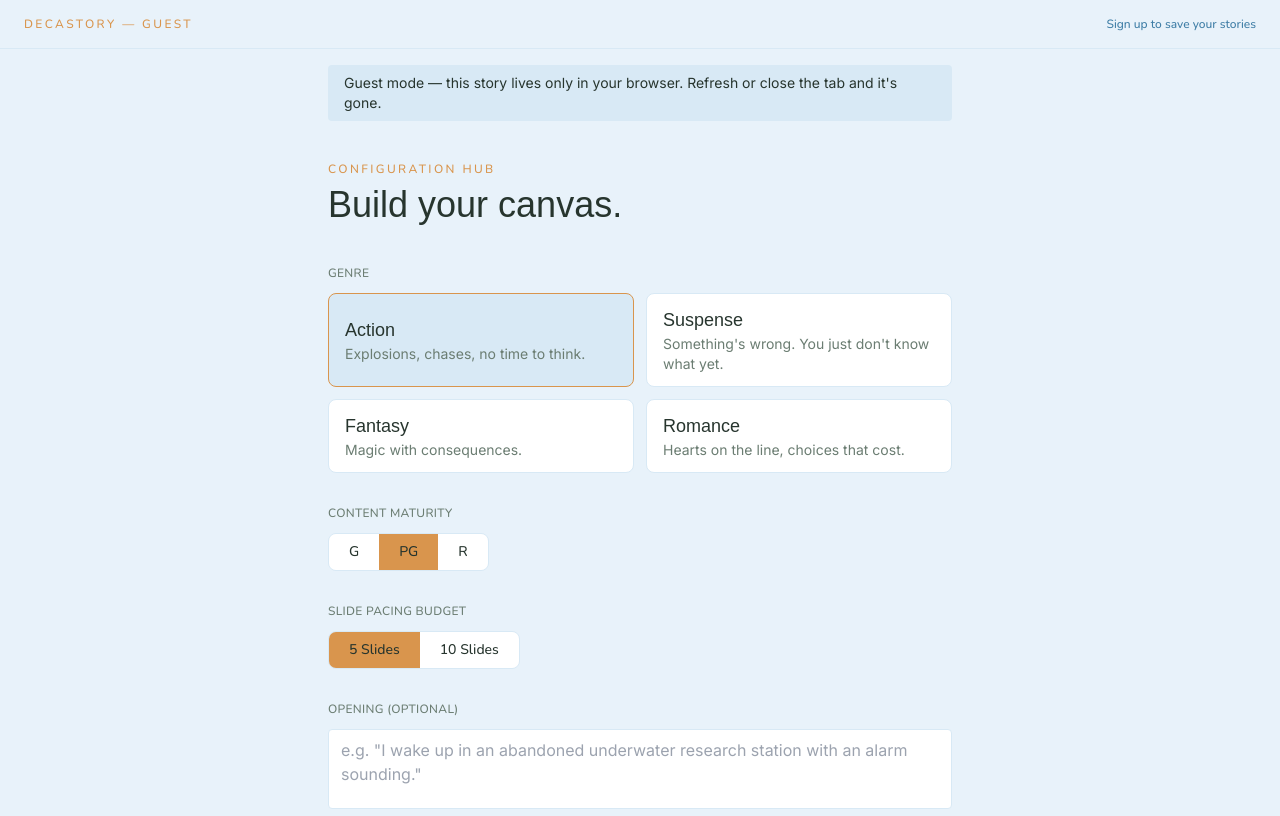
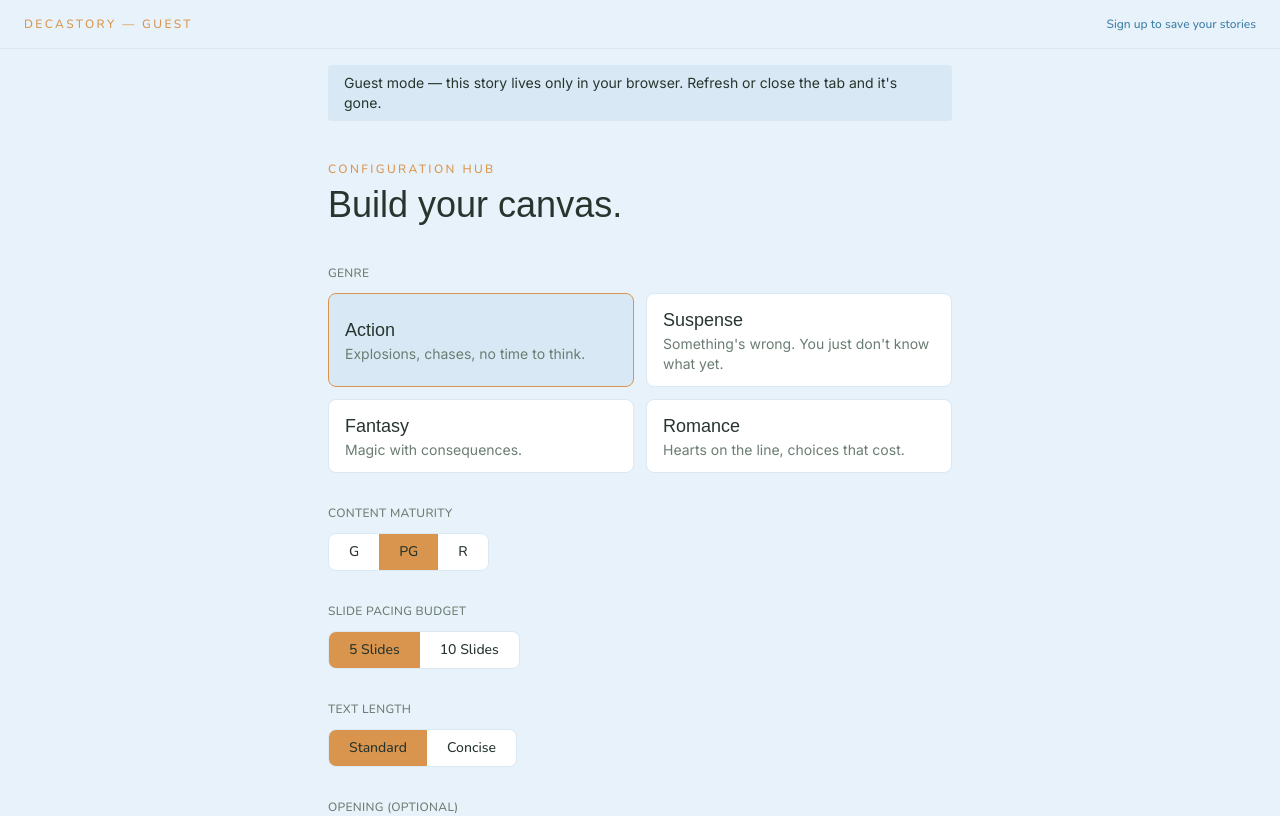
Before and after one commit to ashtheflash1212/decastory, a Next.js app: page /guest in a window 1280 px wide. Shown: the top 816 px of the page. Built offline with nearby package versions, Linux system fonts and the light colour scheme; a web font is replaced by a local one.

Commit message:
Add concise text length option and choice callbacks

```diff
--- a/app/api/guest/slide/route.ts
+++ b/app/api/guest/slide/route.ts
@@ -26,6 +26,7 @@ export async function POST(req: NextRequest) {
     genre,
     maturity_rating,
     slide_budget,
+    prose_length,
     seed_prompt,
     karma_vector,
     history,
@@ -34,11 +35,14 @@ export async function POST(req: NextRequest) {
     genre: string;
     maturity_rating: MaturityRating;
     slide_budget: 5 | 10;
+    prose_length?: "concise" | "standard";
     seed_prompt: string | null;
     karma_vector: KarmaVector;
-    history: { slide_number: number; prose: string }[];
+    history: { slide_number: number; prose: string; chosen_text?: string | null }[];
     last_choice: Choice | null;
   } = body;
+
+  const proseLength: "concise" | "standard" = prose_length === "concise" ? "concise" : "standard";
 
   if (!genre || !["G", "PG", "R"].includes(maturity_rating) || ![5, 10].includes(slide_budget)) {
     return NextResponse.json({ error: "Invalid story configuration." }, { status: 400 });
@@ -56,13 +60,13 @@ export async function POST(req: NextRequest) {
   const phase = computePhase(nextSlideNumber, slide_budget);
   const forcedStatCheck = maybeForceStatCheck(karma, nextSlideNumber, slide_budget);
 
-  const systemPrompt = buildSystemPrompt(genre, maturity_rating, slide_budget);
+  const systemPrompt = buildSystemPrompt(genre, maturity_rating, slide_budget, proseLength);
   const userPrompt = buildUserPrompt({
     slideNumber: nextSlideNumber,
     totalBudget: slide_budget,
     phase,
     karma,
-    history: priorSlides as any, // only slide_number/prose are read — full SlideRecord shape isn't needed here
+    history: priorSlides,
     lastChoiceText,
     seedPrompt: seed_prompt ?? null,
     forcedStatCheck,
--- a/app/api/stories/route.ts
+++ b/app/api/stories/route.ts
@@ -23,7 +23,8 @@ export async function POST(req: NextRequest) {
   }
 
   const body = await req.json();
-  const { genre, maturity_rating, slide_budget, seed_prompt } = body;
+  const { genre, maturity_rating, slide_budget, seed_prompt, prose_length } = body;
+  const proseLength = ["concise", "standard"].includes(prose_length) ? prose_length : "standard";
 
   if (!genre || !["G", "PG", "R"].includes(maturity_rating) || ![5, 10].includes(slide_budget)) {
     return NextResponse.json({ error: "Invalid story configuration." }, { status: 400 });
@@ -36,6 +37,7 @@ export async function POST(req: NextRequest) {
       genre,
       maturity_rating,
       slide_budget,
+      prose_length: proseLength,
       seed_prompt: seed_prompt || null,
       title: "Untitled Story",
       karma_vector: { prudence: 0, force: 0, subtlety: 0, genre_axis: 0 },
--- a/components/ConfigHub.tsx
+++ b/components/ConfigHub.tsx
@@ -17,6 +17,7 @@ export default function ConfigHub({
   const [genre, setGenre] = useState(GENRES[0].id);
   const [rating, setRating] = useState<"G" | "PG" | "R">("PG");
   const [budget, setBudget] = useState<5 | 10>(5);
+  const [proseLength, setProseLength] = useState<"concise" | "standard">("standard");
   const [seed, setSeed] = useState("");
   const [loading, setLoading] = useState(false);
   const [error, setError] = useState<string | null>(null);
@@ -35,6 +36,7 @@ export default function ConfigHub({
           genre,
           maturity_rating: rating,
           slide_budget: budget,
+          prose_length: proseLength,
           seed_prompt: useRandom ? null : seed.trim() || null,
         }),
       });
@@ -138,6 +140,26 @@ export default function ConfigHub({
         </p>
       </section>
 
+      <section className="mb-8">
+        <h2 className="font-mech text-xs uppercase tracking-wide text-muted mb-3">Text Length</h2>
+        <div className="inline-flex rounded-lg border border-surface2 overflow-hidden">
+          {(["standard", "concise"] as const).map((p) => (
+            <button
+              key={p}
+              onClick={() => setProseLength(p)}
+              className={`px-5 py-2 font-mech text-sm capitalize ${
+                proseLength === p ? "bg-brass text-ink" : "bg-surface text-ink hover:bg-surface2"
+              }`}
+            >
+              {p}
+            </button>
+          ))}
+        </div>
+        <p className="text-sm text-muted mt-1">
+          {proseLength === "concise" ? "Shorter, punchier prose per slide" : "Fuller prose per slide"}
+        </p>
+      </section>
+
       <section className="mb-10">
         <h2 className="font-mech text-xs uppercase tracking-wide text-muted mb-3">Opening</h2>
         <textarea
--- a/components/GuestPlay.tsx
+++ b/components/GuestPlay.tsx
@@ -15,6 +15,7 @@ type GuestSlide = {
   prose: string;
   choices: Choice[];
   narrative_phase: string;
+  chosen_text?: string | null;
 };
 
 export default function GuestPlay() {
@@ -22,6 +23,7 @@ export default function GuestPlay() {
   const [genre, setGenre] = useState(GENRES[0].id);
   const [rating, setRating] = useState<"G" | "PG" | "R">("PG");
   const [budget, setBudget] = useState<5 | 10>(5);
+  const [proseLength, setProseLength] = useState<"concise" | "standard">("standard");
   const [seed, setSeed] = useState("");
 
   const [slides, setSlides] = useState<GuestSlide[]>([]);
@@ -51,16 +53,20 @@ export default function GuestPlay() {
           genre,
           maturity_rating: rating,
           slide_budget: budget,
+          prose_length: proseLength,
           seed_prompt: seed.trim() || null,
           karma_vector: karma,
-          history: slides.map((s) => ({ slide_number: s.slide_number, prose: s.prose })),
+          history: slides.map((s) => ({ slide_number: s.slide_number, prose: s.prose, chosen_text: s.chosen_text })),
           last_choice: lastChoice,
         }),
       });
       const data = await res.json();
       if (!res.ok) throw new Error(data.error);
 
-      setSlides((prev) => [...prev, data.slide]);
+      setSlides((prev) => [
+        ...prev.map((s, i) => (i === prev.length - 1 ? { ...s, chosen_text: lastChoice?.text ?? null } : s)),
+        data.slide,
+      ]);
       setKarma(data.karma_vector);
       if (data.is_final) {
         setIsComplete(true);
@@ -162,6 +168,23 @@ export default function GuestPlay() {
             </div>
           </section>
 
+          <section className="mb-8">
+            <h2 className="font-mech text-xs uppercase tracking-wide text-muted mb-3">Text Length</h2>
+            <div className="inline-flex rounded-lg border border-surface2 overflow-hidden">
+              {(["standard", "concise"] as const).map((p) => (
+                <button
+                  key={p}
+                  onClick={() => setProseLength(p)}
+                  className={`px-5 py-2 font-mech text-sm capitalize ${
+                    proseLength === p ? "bg-brass text-ink" : "bg-surface text-ink hover:bg-surface2"
+                  }`}
+                >
+                  {p}
+                </button>
+              ))}
+            </div>
+          </section>
+
           <section className="mb-10">
             <h2 className="font-mech text-xs uppercase tracking-wide text-muted mb-3">Opening (optional)</h2>
             <textarea
--- a/lib/ai/prompts.ts
+++ b/lib/ai/prompts.ts
@@ -1,4 +1,4 @@
-import { KarmaVector, MaturityRating, NarrativePhase, SlideRecord } from "../types";
+import { KarmaVector, MaturityRating, NarrativePhase } from "../types";
 import { getGenre } from "../genres";
 
 const MATURITY_GUIDANCE: Record<MaturityRating, string> = {
@@ -18,7 +18,17 @@ const PHASE_GUIDANCE: Record<NarrativePhase, string> = {
     "This is the FINAL slide (P = 1.0). Resolve the story based on everything that happened. Do not introduce new conflict. There are NO choices on this slide.",
 };
 
-export function buildSystemPrompt(genreId: string, rating: MaturityRating, totalBudget: number): string {
+const PROSE_LENGTH_GUIDANCE: Record<"concise" | "standard", string> = {
+  concise: "Prose is limited to 1-2 short lines (roughly 25-40 words). Keep it tight and stripped to the essential beat — concise, lower-detail by design.",
+  standard: "Prose is limited to 3-4 short lines (roughly 60-90 words).",
+};
+
+export function buildSystemPrompt(
+  genreId: string,
+  rating: MaturityRating,
+  totalBudget: number,
+  proseLength: "concise" | "standard" = "standard"
+): string {
   const genre = getGenre(genreId);
 
   return `You are the narrative engine for Project DecaStory, a finite, mechanically-constrained text adventure.
@@ -27,12 +37,13 @@ HARD RULES (never break these):
 1. The story MUST conclude exactly at slide ${totalBudget}. Never pad, never wrap up early.
 2. Genre: ${genre.label}. Content rating: ${rating} — ${MATURITY_GUIDANCE[rating]}
 2b. Genre flavor: ${genre.flavorGuidance} Aim to bring this element into most slides where it plausibly fits — it should feel like a recurring texture of this story's world, not a one-time mention.
-3. Prose is limited to 3-4 short lines (roughly 60-90 words). Never exceed this.
+3. ${PROSE_LENGTH_GUIDANCE[proseLength]} Never exceed this.
 4. Except on the final slide, you MUST return exactly 3 choices, each a single concrete action (10-16 words).
 5. Choices must be HIGH-STAKES and meaningfully diverge the story. Never offer three flavors of the same outcome dressed differently — each choice should plausibly lead to a noticeably different next scene, with real consequences (gains, losses, irreversible changes, new dangers or allies). Avoid safe, low-impact options; every choice should feel like it actually matters.
 6. Every choice has an inherent, legible TRADE-OFF that the player can sense before picking — make this clear in the choice's wording itself, not just in mechanic_cost numbers. Examples of the shape this takes (adapt to context, don't reuse verbatim): a forceful/direct choice is decisive but risks immediate safety; a peaceful/passive choice is safer in the moment but lets something develop unseen in the background that will surface later; an honest/talk-it-out choice builds trust but risks complicating a relationship or revealing too much. Whichever path the player picks, the choices they DIDN'T pick should still feel like they had real, sensible trade-offs.
 7. Each choice has a mechanic_cost: an integer delta (-3 to 3) on one or more of [prudence, force, subtlety, genre_axis]. prudence = cautious/analytical, force = aggressive/direct, subtlety = sneaky/clever, genre_axis = ${genre.axisLabel} (this genre's own dimension — weight this when a choice specifically engages with the genre flavor element described in rule 2b). Most choices should weight ONE axis primarily, and bold/extreme choices should use the full range, not just +-1.
 8. The next slide's prose MUST visibly and specifically pay off the cost of whichever choice the player picked, per rule 6 — not a generic continuation that could follow any of the three options. If they chose the safer/passive option, something consequential should now surface that happened while they weren't looking. If force, show a concrete cost to safety or standing. If honesty/talking, show a concrete relational complication. Make the chosen path's impact impossible to mistake for one of the other paths.
+8b. The "Story so far" section below shows exactly which choice the player made at each earlier slide. During the CLIMAX and RESOLUTION phases especially, explicitly call back to a SPECIFIC earlier choice or detail by name — not vaguely — to make clear the player's early decisions, not just their most recent one, shaped how this ends. Earlier choices should feel like they're still alive in the story, not forgotten the moment the next slide started.
 9. On the final slide, return an empty choices array and a story_title summarizing the journey in 3-6 words.
 10. You will be told the player's accumulated karma vector and, on some slides, a pre-computed stat check result. Narrate that result as fact — never contradict it or invent your own outcome.
 11. If the player's opening or choices mention a real, identifiable person — including public figures, content creators, or well-known usernames/handles you recognize — actively draw on what you know of their genuine public persona (their known personality, interests, sense of humor, catchphrases, public reputation) to make the story feel personalized and true to who they actually are. However: never present this as a literal factual account of that real person, and never write realistic invented dialogue and attribute it to them as if they actually said it in real life. The character should read as an affectionate, clearly fictionalized version built from their public persona — think fan-fiction tone, not biography.
@@ -40,12 +51,18 @@ HARD RULES (never break these):
 13. Respond ONLY with the JSON object matching the required schema. No prose outside the JSON, no markdown fences.`;
 }
 
+interface HistoryItem {
+  slide_number: number;
+  prose: string;
+  chosen_text?: string | null;
+}
+
 export function buildUserPrompt(params: {
   slideNumber: number;
   totalBudget: number;
   phase: NarrativePhase;
   karma: KarmaVector;
-  history: SlideRecord[];
+  history: HistoryItem[];
   lastChoiceText: string | null;
   seedPrompt: string | null;
   forcedStatCheck: { axis: string; threshold: number; passed: boolean } | null;
@@ -53,7 +70,9 @@ export function buildUserPrompt(params: {
   const { slideNumber, totalBudget, phase, karma, history, lastChoiceText, seedPrompt, forcedStatCheck } = params;
 
   const historyBlock = history.length
-    ? history.map((s) => `Slide ${s.slide_number}: ${s.prose}`).join("\n")
+    ? history
+        .map((s) => `Slide ${s.slide_number}: ${s.prose}${s.chosen_text ? ` [Player chose: "${s.chosen_text}"]` : ""}`)
+        .join("\n")
     : seedPrompt
     ? `Opening seed provided by the player: "${seedPrompt}"`
     : "No seed given — invent a high-stakes opening matching the genre and rating.";
--- a/lib/types.ts
+++ b/lib/types.ts
@@ -47,6 +47,7 @@ export interface StoryRecord {
   genre: string;
   maturity_rating: MaturityRating;
   slide_budget: 5 | 10;
+  prose_length: "concise" | "standard";
   status: "in_progress" | "completed" | "failed";
   karma_vector: KarmaVector;
   seed_prompt: string | null;
```
Also changed, not shown: app/api/stories/[id]/slide/route.ts (+11 -2 lines), 1 other file (tests, documents, lock files or other folders).
